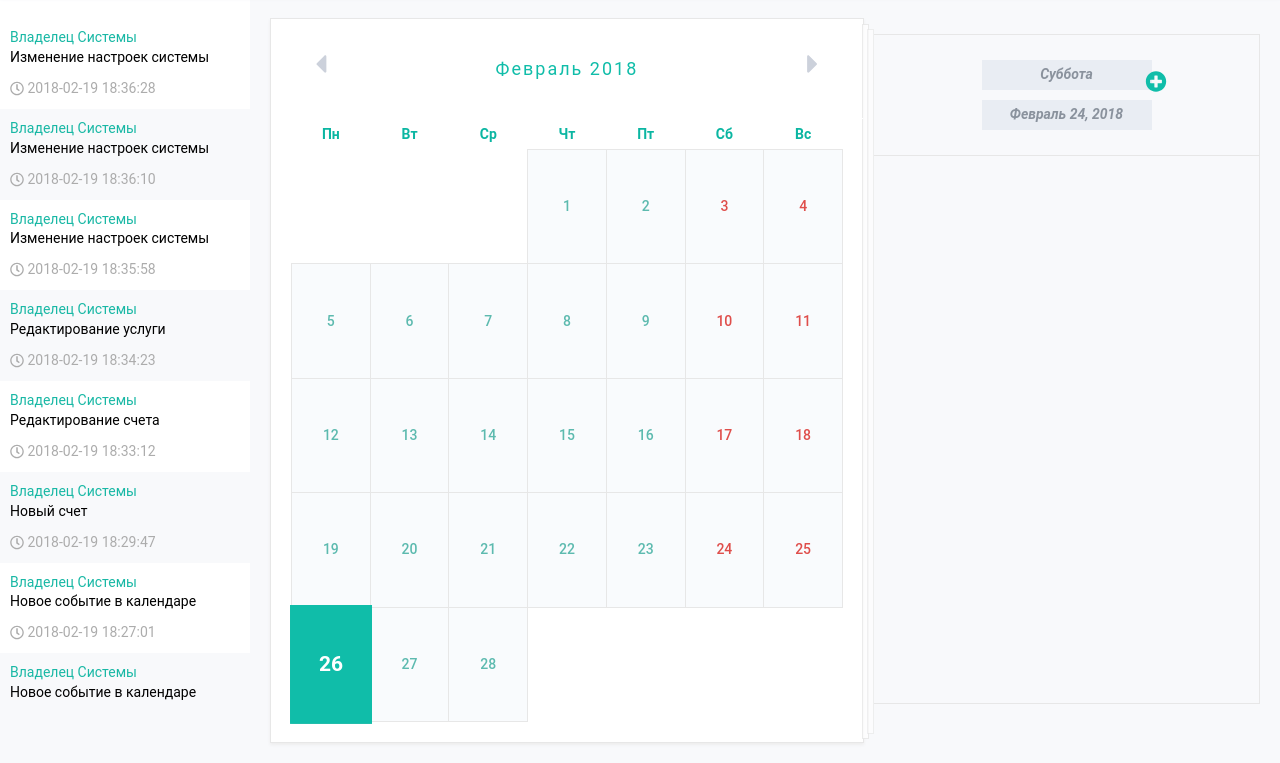
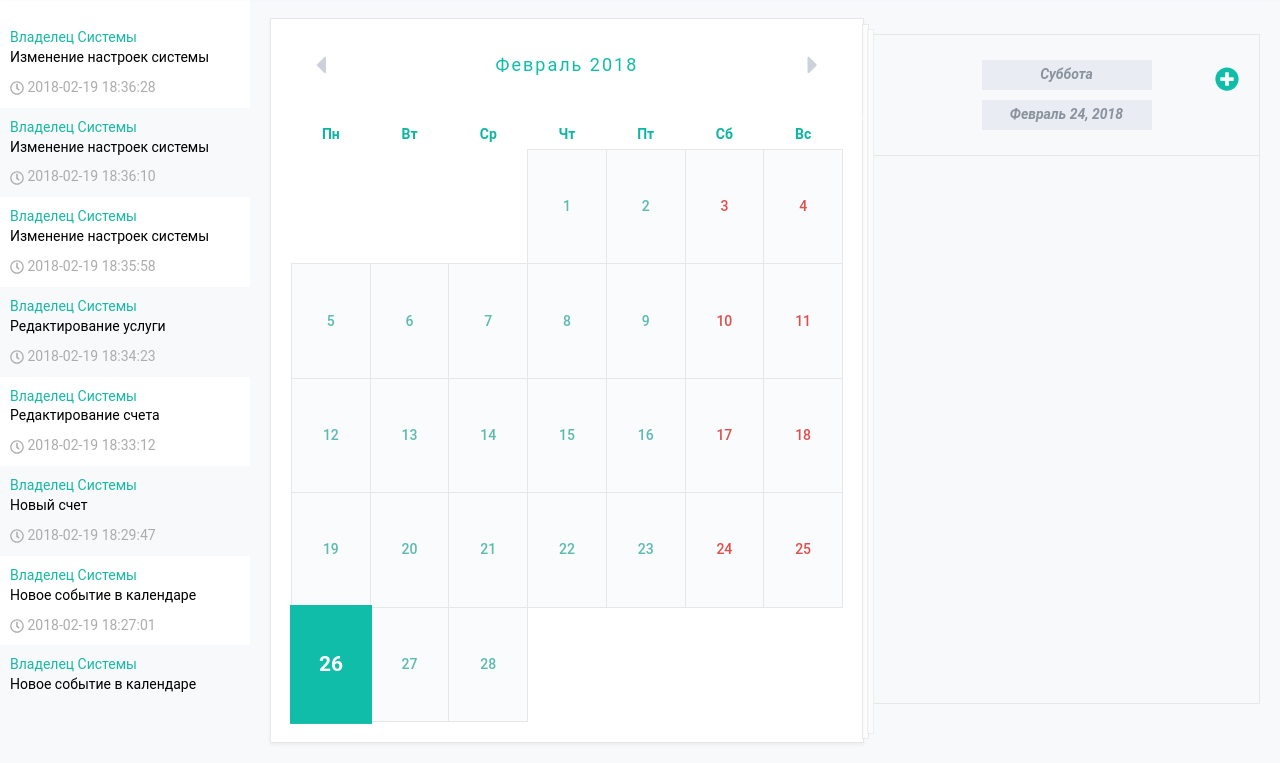
Before and after one commit to develop-frontend/gdr, a plain HTML site: page admin-panel/index.html in a window 1280 px wide. Shown: the part 154-917 px from the top of the page. Drawn offline with nearby package versions, Linux system fonts and the light colour scheme.

Commit message:
mon_commit

```diff
--- a/admin-panel/css/calendar.css
+++ b/admin-panel/css/calendar.css
@@ -78,6 +78,7 @@
 
 .fa-caret-right, .fa-caret-left{
   width: 1.375em!important;
+  height: 1.4em;
 }
 
 .week{margin: 10px 0 20px;}
@@ -100,8 +101,8 @@
   font-size: 18px;
   color: #10bda9;
   letter-spacing: 2px;
-  /* position: relative;
-  top: -20px; */
+  position: relative;
+  top: -4px;
 }
 
 #calendar2 thead tr:nth-child(1) td:nth-child(1):hover,
--- a/admin-panel/css/media-query.css
+++ b/admin-panel/css/media-query.css
@@ -48,7 +48,7 @@
 
     .nav__user>div:first-child {
         width: calc(50% - 75px);
-        align-items: flex-end;
+        /* align-items: flex-end; */
         border-bottom: 1px solid #e7e7e7;
     }
 
--- a/admin-panel/css/style.css
+++ b/admin-panel/css/style.css
@@ -105,6 +105,7 @@ nav {
     display: flex;
     flex-direction: column;
     justify-content: center;
+    align-items: flex-end;
     grid-area: owner;
     flex-grow: 1;
 }
@@ -211,21 +212,22 @@ nav {
     transition: all 0.3s ease-in-out;
 }
 
-.nav__menu>li>a>.svg-inline--fa {
+.nav__menu>li>a>.svg-inline--fa, .nav__site>a>.svg-inline--fa{
     -webkit-transition: transform 0.5s ease-in-out;
     -moz-transition: transform 0.5s ease-in-out;
     transition: transform 0.5s ease-in-out;
 }
 
-.nav__menu>li>a:hover>.svg-inline--fa {
+.nav__menu>li>a:hover>.svg-inline--fa, .nav__site>a:hover>.svg-inline--fa {
     -webkit-transform: rotateY(360deg);
     -moz-transform: rotateY(360deg);
     transform: rotateY(360deg);
 }
 
-.svg-inline--fa {
-    width: 1.3em;
-    height: 1.5em;
+nav .nav__site .svg-inline--fa, nav .nav__menu .svg-inline--fa {
+    width: 1.4em;
+    height: 1.2em;
+    margin-bottom: 5px;
 }
 
 .nav__menu>li>a:hover {
@@ -247,9 +249,14 @@ aside {
 
 aside>div {padding: 10px;}
 
+aside>div a:hover{
+    text-decoration: underline;
+    color: #3a9e92;
+}
+
 aside>div>div {color: #acacac;}
 
-aside .svg-inline--fa {vertical-align: bottom;}
+aside .svg-inline--fa {vertical-align: middle;}
 
 aside>div:nth-child(even) {background: #f8f9fb;}
 
@@ -304,14 +311,14 @@ section {
 
 .fa-plus-circle{
     position: absolute;
-    top: 11px;
-    right: -18px;
+    top: 12px;
+    right: 0;
     cursor: pointer;
     color: #10bda9;
     -webkit-transition: color 0.3s ease-in-out;
     -moz-transition: color 0.3s ease-in-out;
     transition: color 0.3s ease-in-out;
-    width: 2em!important;
+    width: 1em!important;
 }
 
 .c-day-week{
--- a/admin-panel/index.html
+++ b/admin-panel/index.html
@@ -34,7 +34,7 @@
                             Сайт
                         </a>
                         <a href="">
-                            <i class="fas fa-sign-in-alt"></i>
+                            <i class="fas fa-sign-out-alt"></i>
                             Выйти
                         </a>
                     </div>
@@ -164,8 +164,8 @@
             <div class="events">
                 <div>
                     <span class="c-day-week">Суббота
-                        <i class="fas fa-plus-circle"></i>
                     </span>
+                    <i class="fas fa-plus-circle"></i>
                     <span class="c-full-date">Февраль 24, 2018</span>
 
                 </div>
```
